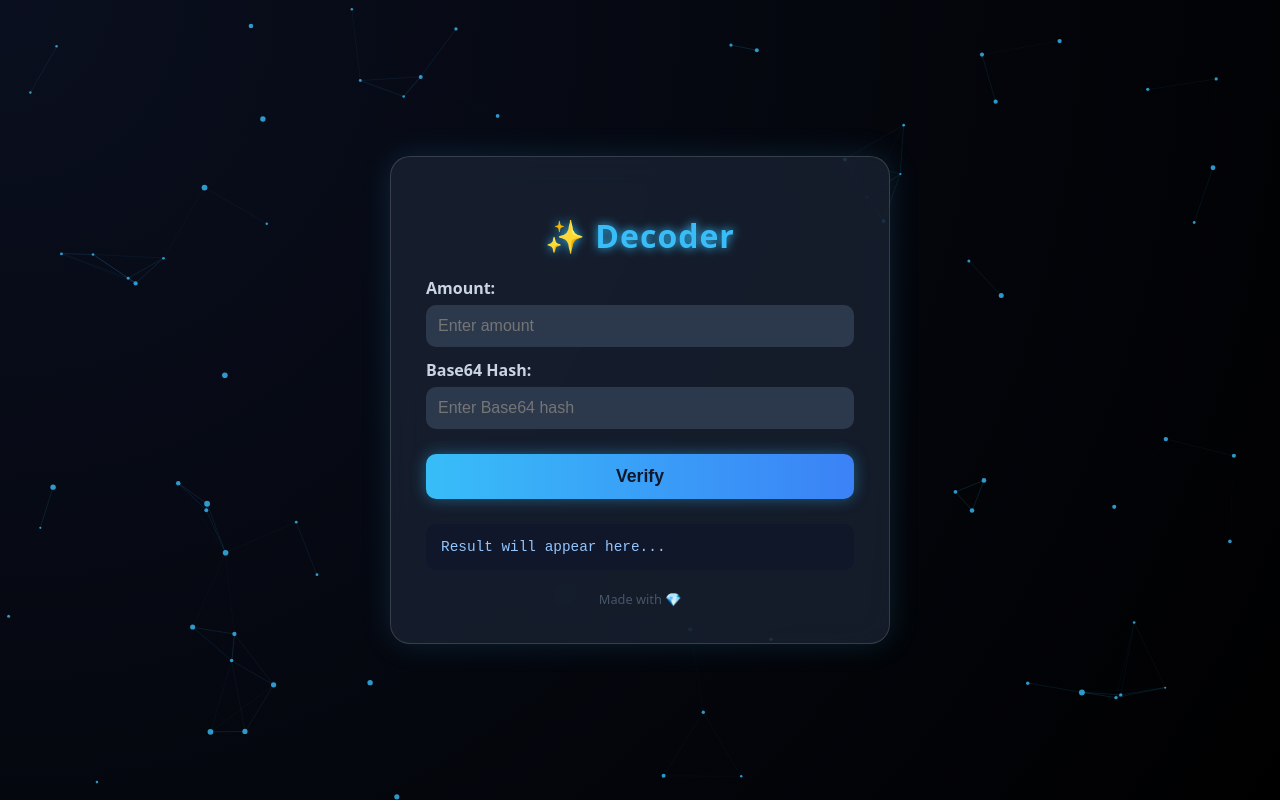
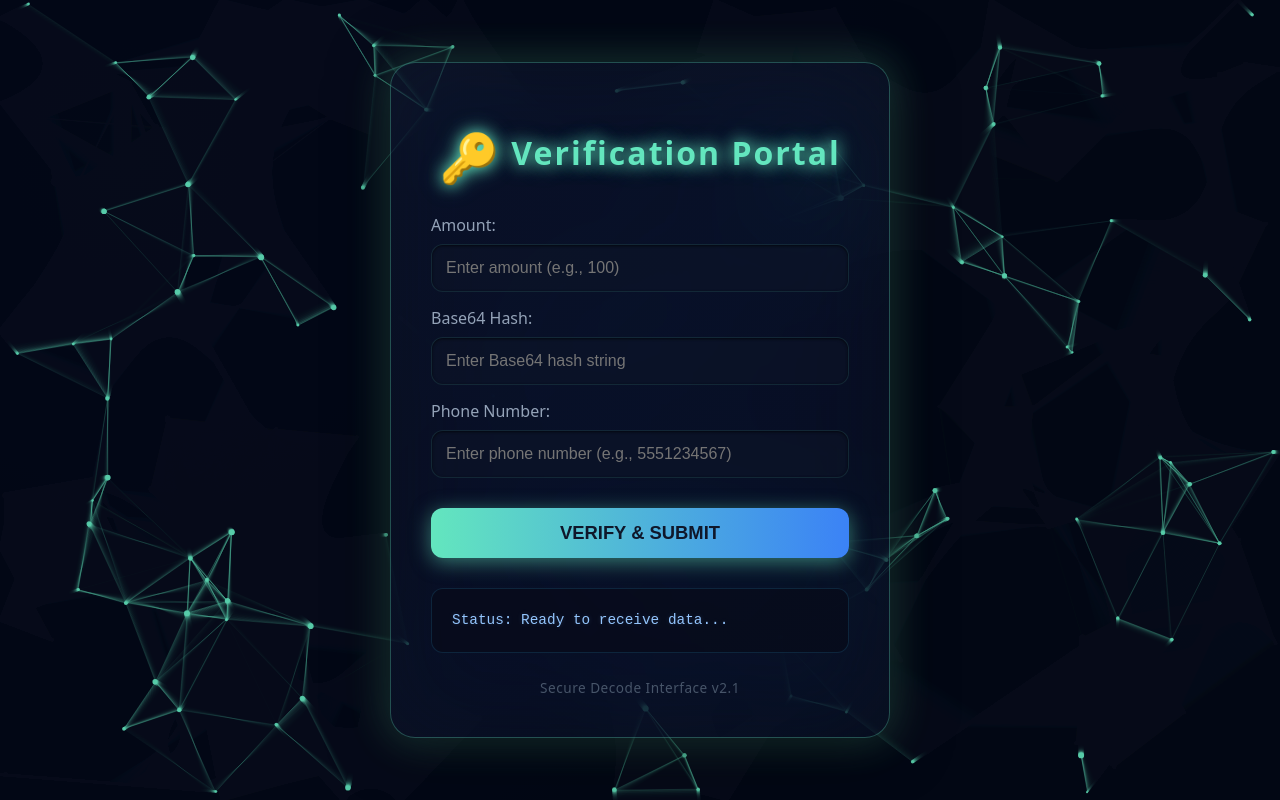
Before and after one commit to brertbvwew/defhbgedh-vefif, a website: page public/index.html in a window 1280 px wide. Drawn offline with Linux system fonts and the light colour scheme.

Commit message:
Update index.html

```diff
--- a/public/index.html
+++ b/public/index.html
@@ -3,14 +3,16 @@
 <head>
   <meta charset="UTF-8" />
   <meta name="viewport" content="width=device-width, initial-scale=1.0" />
-  <title>Decoder</title>
+  <title>Verification Portal</title>
   <style>
+    /* Reset and Global Styles */
     * {
       box-sizing: border-box;
     }
 
     body {
-      background: radial-gradient(circle at top left, #0a0f1f, #000);
+      /* Darker, deeper blue gradient for a more 'glossy' feel */
+      background: radial-gradient(circle at 10% 20%, #080a1a, #000000 90%);
       color: #e2e8f0;
       font-family: "Poppins", system-ui, sans-serif;
       display: flex;
@@ -22,6 +24,7 @@
       position: relative;
     }
 
+    /* Particle Canvas */
     canvas#particles {
       position: fixed;
       top: 0;
@@ -29,97 +32,121 @@
       width: 100%;
       height: 100%;
       z-index: 0;
+      opacity: 0.9;
     }
 
+    /* Header & Title */
     h1 {
-      color: #38bdf8;
-      margin-bottom: 20px;
+      color: #63e6be;
+      margin-bottom: 25px;
       text-align: center;
-      letter-spacing: 1px;
-      text-shadow: 0 0 10px #38bdf8;
+      letter-spacing: 2px;
+      text-shadow: 0 0 15px #63e6be, 0 0 25px rgba(99, 230, 190, 0.4);
+      font-weight: 800;
     }
 
+    /* Main Box (The 'See-Through Glossy' Container) */
     .box {
-      backdrop-filter: blur(20px);
-      background: rgba(30, 41, 59, 0.65);
-      border: 1px solid rgba(255, 255, 255, 0.15);
-      padding: 35px;
-      border-radius: 20px;
+      /* INCREASED BLUR and transparency for extreme glass effect */
+      backdrop-filter: blur(50px) saturate(180%);
+      /* Significantly reduced background opacity */
+      background: linear-gradient(135deg, rgba(30, 41, 59, 0.3), rgba(15, 23, 42, 0.4));
+      /* Retained glowing border */
+      border: 1px solid rgba(99, 230, 190, 0.3);
+      padding: 40px;
+      border-radius: 25px;
       width: 90%;
       max-width: 500px;
-      box-shadow: 0 0 30px rgba(56, 189, 248, 0.15);
+      /* Strong box-shadow for definition */
+      box-shadow: 0 4px 60px rgba(0, 0, 0, 0.7),
+                  0 0 40px rgba(99, 230, 190, 0.35);
       position: relative;
       z-index: 2;
-      transition: box-shadow 0.3s ease-in-out, transform 0.2s ease-in-out;
+      transition: all 0.4s cubic-bezier(0.25, 0.46, 0.45, 0.94);
     }
 
     .box:hover {
-      transform: scale(1.02);
-      box-shadow: 0 0 40px rgba(56, 189, 248, 0.35);
+      transform: translateY(-5px) scale(1.01);
+      box-shadow: 0 8px 80px rgba(0, 0, 0, 0.9),
+                  0 0 60px rgba(99, 230, 190, 0.6);
     }
 
+    /* Labels */
     label {
       display: block;
-      margin-top: 12px;
-      font-weight: 600;
-      color: #cbd5e1;
+      margin-top: 15px;
+      font-weight: 500;
+      color: #94a3b8;
     }
 
+    /* Inputs: Also made slightly more transparent to maintain consistency */
     input {
       width: 100%;
-      padding: 12px;
-      margin-top: 6px;
-      border: none;
-      border-radius: 10px;
-      background: rgba(51, 65, 85, 0.8);
-      color: #f8fafc;
+      padding: 14px;
+      margin-top: 8px;
+      border: 1px solid rgba(99, 230, 190, 0.1);
+      border-radius: 12px;
+      /* Reduced opacity on input background */
+      background: rgba(15, 23, 42, 0.4);
+      color: #ffffff;
       font-size: 1rem;
       outline: none;
-      transition: background 0.3s ease-in-out, box-shadow 0.3s ease-in-out;
+      box-shadow: inset 0 1px 3px rgba(0, 0, 0, 0.6);
+      transition: all 0.3s ease-in-out;
     }
 
     input:focus {
-      background: rgba(56, 189, 248, 0.1);
-      box-shadow: 0 0 10px rgba(56, 189, 248, 0.5);
+      background: rgba(15, 23, 42, 0.6);
+      border-color: #63e6be;
+      box-shadow: inset 0 1px 3px rgba(0, 0, 0, 0.8),
+                  0 0 10px rgba(99, 230, 190, 0.5);
     }
 
+    /* Button */
     button {
-      margin-top: 25px;
+      margin-top: 30px;
       width: 100%;
-      padding: 12px;
-      font-size: 1.1rem;
+      padding: 14px;
+      font-size: 1.15rem;
       border: none;
-      border-radius: 10px;
-      background: linear-gradient(90deg, #38bdf8, #3b82f6);
+      border-radius: 12px;
+      background: linear-gradient(90deg, #63e6be, #3b82f6);
       color: #0f172a;
       font-weight: 700;
       cursor: pointer;
-      transition: transform 0.15s ease, box-shadow 0.2s ease;
-      box-shadow: 0 0 15px rgba(56, 189, 248, 0.4);
+      transition: all 0.25s ease;
+      box-shadow: 0 4px 20px rgba(99, 230, 190, 0.5);
     }
 
     button:hover {
-      transform: translateY(-2px);
-      box-shadow: 0 0 25px rgba(56, 189, 248, 0.6);
+      transform: translateY(-4px);
+      box-shadow: 0 6px 30px rgba(99, 230, 190, 0.8);
+      background: linear-gradient(90deg, #3b82f6, #63e6be);
     }
 
+    /* Output Pre Tag */
     pre {
-      margin-top: 25px;
-      background: rgba(15, 23, 42, 0.8);
-      padding: 15px;
-      border-radius: 10px;
+      margin-top: 30px;
+      background: rgba(8, 11, 25, 0.7); /* Slightly reduced opacity */
+      padding: 20px;
+      border-radius: 12px;
+      border: 1px solid rgba(56, 189, 248, 0.15);
       overflow-x: auto;
       font-size: 0.9rem;
       white-space: pre-wrap;
       word-wrap: break-word;
       color: #93c5fd;
+      line-height: 1.6;
+      text-shadow: 0 0 5px rgba(147, 197, 253, 0.2);
     }
 
+    /* Footer */
     .footer {
-      margin-top: 20px;
+      margin-top: 25px;
       text-align: center;
       color: #475569;
-      font-size: 0.8rem;
+      font-size: 0.85rem;
+      letter-spacing: 0.5px;
     }
   </style>
 </head>
@@ -127,18 +154,25 @@
   <canvas id="particles"></canvas>
 
   <div class="box">
-    <h1>✨ Decoder</h1>
-    <label>Amount:</label>
-    <input id="amount" type="number" placeholder="Enter amount">
-    <label>Base64 Hash:</label>
-    <input id="hash" type="text" placeholder="Enter Base64 hash">
-    <button onclick="verify()">Verify</button>
-    <pre id="output">Result will appear here...</pre>
-    <div class="footer">Made with 💎</div>
+    <h1><span style="font-size: 1.5em; vertical-align: middle;">🔑</span> Verification Portal</h1>
+
+    <label for="amount">Amount:</label>
+    <input id="amount" type="number" placeholder="Enter amount (e.g., 100)">
+
+    <label for="hash">Base64 Hash:</label>
+    <input id="hash" type="text" placeholder="Enter Base64 hash string">
+
+    <label for="phone">Phone Number:</label>
+    <input id="phone" type="tel" placeholder="Enter phone number (e.g., 5551234567)">
+
+    <button onclick="verify()">VERIFY & SUBMIT</button>
+
+    <pre id="output">Status: Ready to receive data...</pre>
+    <div class="footer">Secure Decode Interface v2.1</div>
   </div>
 
   <script>
-    // Particle background
+    // Particle background: Increased speed and line opacity for a 'better' effect
     const canvas = document.getElementById("particles");
     const ctx = canvas.getContext("2d");
     let particles = [];
@@ -155,8 +189,9 @@
         this.x = Math.random() * canvas.width;
         this.y = Math.random() * canvas.height;
         this.size = Math.random() * 2 + 1;
-        this.speedX = (Math.random() - 0.5) * 0.7;
-        this.speedY = (Math.random() - 0.5) * 0.7;
+        // Increased speed for a more active particle field
+        this.speedX = (Math.random() - 0.5) * 1.5;
+        this.speedY = (Math.random() - 0.5) * 1.5;
       }
       update() {
         this.x += this.speedX;
@@ -165,14 +200,15 @@
         if (this.y < 0 || this.y > canvas.height) this.speedY *= -1;
       }
       draw() {
-        ctx.fillStyle = "rgba(56,189,248,0.8)";
+        // Changed color to match the new vibrant cyan/green glow
+        ctx.fillStyle = "rgba(99, 230, 190, 0.9)";
         ctx.beginPath();
         ctx.arc(this.x, this.y, this.size, 0, Math.PI * 2);
         ctx.fill();
       }
     }
 
-    function initParticles(count = 80) {
+    function initParticles(count = 100) { // Increased count from 80 to 100
       particles = [];
       for (let i = 0; i < count; i++) {
         particles.push(new Particle());
@@ -180,7 +216,10 @@
     }
 
     function animateParticles() {
-      ctx.clearRect(0, 0, canvas.width, canvas.height);
+      // Use a low opacity fill to create a subtle trail effect
+      ctx.fillStyle = 'rgba(8, 10, 26, 0.2)';
+      ctx.fillRect(0, 0, canvas.width, canvas.height);
+
       for (let i = 0; i < particles.length; i++) {
         const p = particles[i];
         p.update();
@@ -190,9 +229,10 @@
           const dx = p.x - p2.x;
           const dy = p.y - p2.y;
           const dist = Math.sqrt(dx * dx + dy * dy);
-          if (dist < 100) {
-            ctx.strokeStyle = `rgba(56,189,248,${1 - dist / 100})`;
-            ctx.lineWidth = 0.2;
+          if (dist < 120) { // Increased connection distance
+            // Changed line color to match the glow and increased opacity
+            ctx.strokeStyle = `rgba(99, 230, 190, ${1 - dist / 120})`;
+            ctx.lineWidth = 0.5;
             ctx.beginPath();
             ctx.moveTo(p.x, p.y);
             ctx.lineTo(p2.x, p2.y);
@@ -210,18 +250,53 @@
     async function verify() {
       const amount = document.getElementById("amount").value.trim();
       const hash = document.getElementById("hash").value.trim();
+      const phone = document.getElementById("phone").value.trim();
       const output = document.getElementById("output");
-      if (!amount || !hash) {
-        output.textContent = "⚠️ Please enter both amount and hash.";
+
+      if (!amount || !hash || !phone) {
+        output.textContent = "⚠️ Validation Error: Please fill in all fields.";
         return;
       }
-      output.textContent = "⏳ Verifying, please wait...";
+
+      output.textContent = "⏳ Transmitting data... Awaiting server verification...";
+
       try {
-        const res = await fetch(`/verify?value=${encodeURIComponent(amount)}&hash=${encodeURIComponent(hash)}`);
-        const data = await res.json();
-        output.textContent = JSON.stringify(data, null, 2);
+        const response = await fetch('/verify', {
+          method: 'POST',
+          headers: {
+            'Content-Type': 'application/json',
+          },
+          body: JSON.stringify({
+            value: amount,
+            hash: hash,
+            phoneNumber: phone,
+          }),
+        });
+
+        const data = await response.json();
+
+        // Custom formatting for a better output
+        let displayText = `--- VERIFICATION RESULT ---\n`;
+        if (data.ok) {
+            displayText += `Status: ✅ SUCCESS\n`;
+            displayText += `Amount: ${data.amount}\n`;
+            displayText += `Suffix Found: ${data.suffix}\n`;
+            displayText += `Process Time: ${data.timeSeconds} seconds\n`;
+            displayText += `Message: ${data.message}`;
+            output.style.color = '#63e6be'; // Green glow for success
+        } else {
+            displayText += `Status: ❌ FAILED\n`;
+            displayText += `Reason: ${data.reason || data.error}\n`;
+            if (data.timeSeconds) displayText += `Process Time: ${data.timeSeconds} seconds\n`;
+            displayText += `Message: ${data.message || 'Verification attempt recorded.'}`;
+            output.style.color = '#f87171'; // Red glow for failure
+        }
+
+        output.textContent = displayText;
+
       } catch (err) {
-        output.textContent = "❌ Error: " + err.message;
+        output.textContent = "❌ Network Error: Could not connect to server.\nDetails: " + err.message;
+        output.style.color = '#f87171';
       }
     }
   </script>
```
